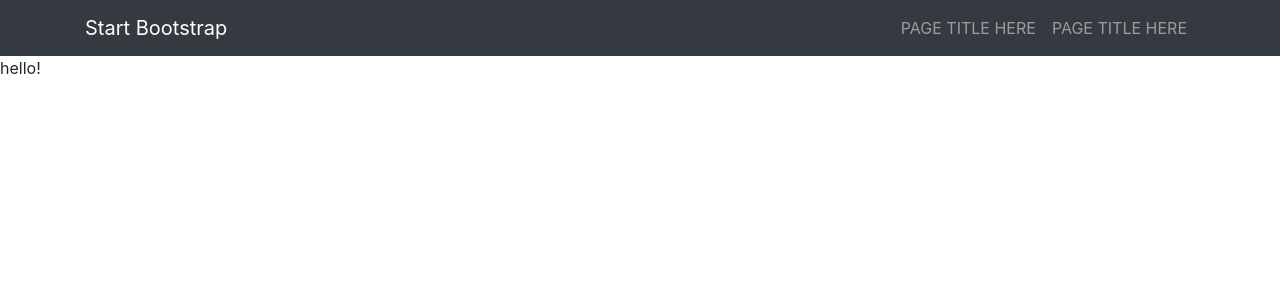
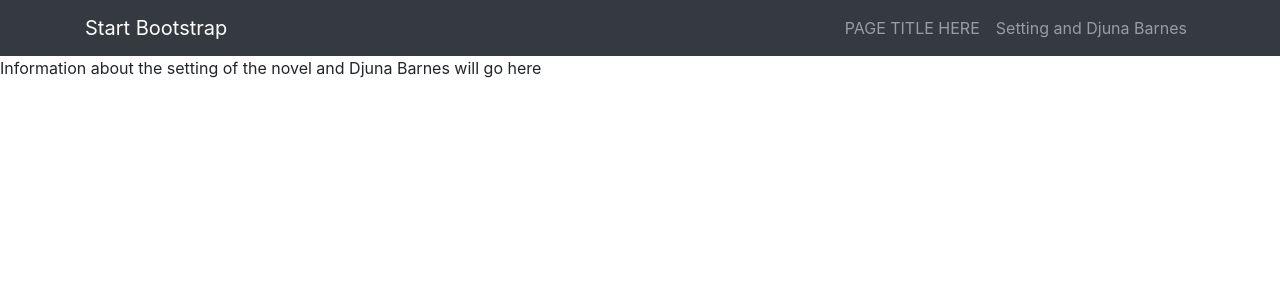
Before and after one commit to ns5ub/LadiesAlmanackGloss, a Jekyll site: the page built from setting_and_barnes.md, in a window 1280 px wide. Shown: the top 300 px of the page. Built offline with Jekyll 4.4.1, drawn with Linux system fonts in a browser that asks for light colours; nearby versions of some CDN libraries; library files that are not in the unit come from our copies.

Commit message:
Update setting_and_barnes.md

```diff
--- a/setting_and_barnes.md
+++ b/setting_and_barnes.md
@@ -1,6 +1,6 @@
 ---
-title: PAGE TITLE HERE
+title: Setting and Djuna Barnes
 layout: template
 ---
 
-hello!
+Information about the setting of the novel and Djuna Barnes will go here
```
